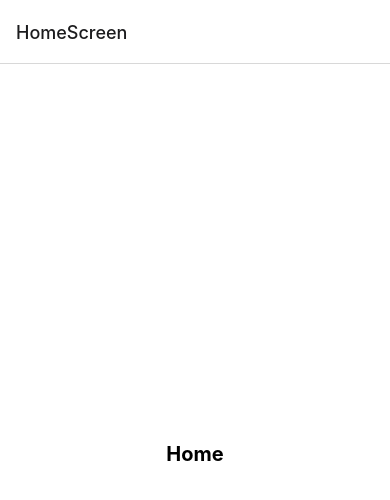
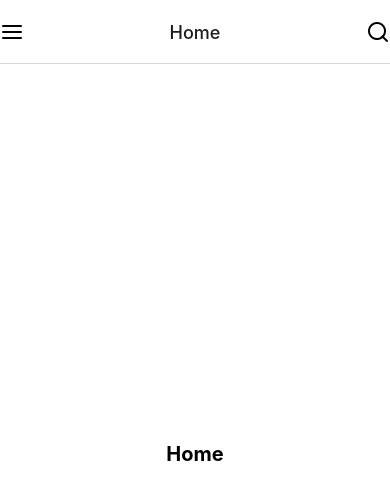
Before and after one commit to OrhayBenaim/shopping-list, a React Native app: screen / in a window 390 px wide. Shown: the top 500 px of the page. Built offline with nearby package versions, Linux system fonts and the light colour scheme; what expo-linking would draw is missing.

Commit message:
added HeaderMenu component

```diff
--- /dev/null
+++ b/components/Header/HeaderMenu.tsx
@@ -0,0 +1,10 @@
+import { Feather } from "@expo/vector-icons";
+import { TouchableOpacity } from "react-native";
+
+export function HeaderMenu() {
+  return (
+    <TouchableOpacity>
+      <Feather name="menu" size={24} color="black" />
+    </TouchableOpacity>
+  );
+}
--- a/navigation/index.tsx
+++ b/navigation/index.tsx
@@ -1,10 +1,12 @@
 import * as React from "react";
 import { NavigationContainer } from "@react-navigation/native";
 import { createNativeStackNavigator } from "@react-navigation/native-stack";
+import { Feather } from "@expo/vector-icons";
 
 import { HomeScreen } from "../screens/HomeScreen";
 import type { RootStackParamList, AuthParamList } from "../types";
 import { HomeStackScreen } from "../types";
+import { HeaderMenu } from "../components/Header/HeaderMenu";
 
 import { LinkingConfiguration } from "./LinkingConfiguration";
 
@@ -27,7 +29,7 @@ function RootNavigator() {
     <Stack.Navigator>
       <Stack.Screen
         name="Root"
-        component={BottomTabNavigator}
+        component={AuthStackNavigator}
         options={{ headerShown: false }}
       />
     </Stack.Navigator>
@@ -36,12 +38,18 @@ function RootNavigator() {
 
 const HomeNavigation = createNativeStackNavigator<AuthParamList>();
 
-function BottomTabNavigator() {
+function AuthStackNavigator() {
   return (
     <HomeNavigation.Navigator initialRouteName={HomeStackScreen.HomeScreen}>
       <HomeNavigation.Screen
         name={HomeStackScreen.HomeScreen}
         component={HomeScreen}
+        options={{
+          title: "Home",
+          headerTitleAlign: "center",
+          headerRight: () => <Feather name="search" size={24} color="black" />,
+          headerLeft: () => <HeaderMenu />,
+        }}
       />
     </HomeNavigation.Navigator>
   );
```
